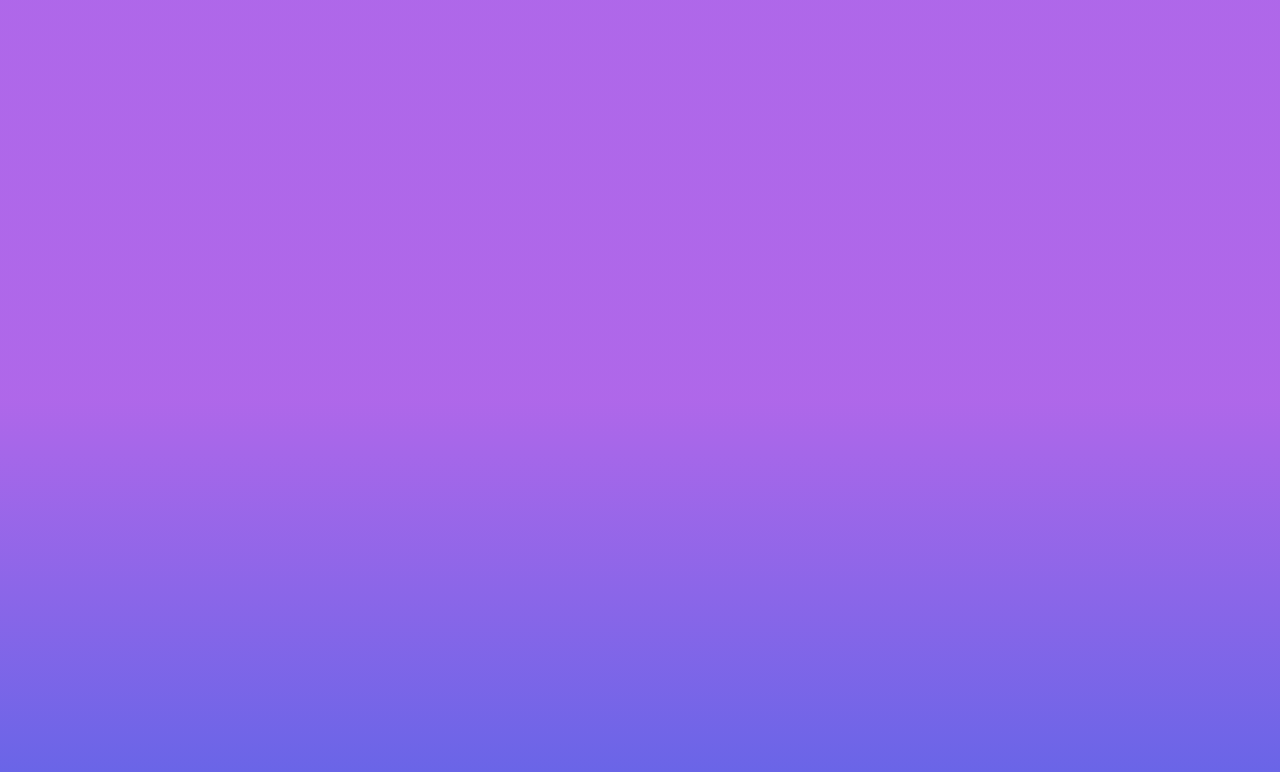
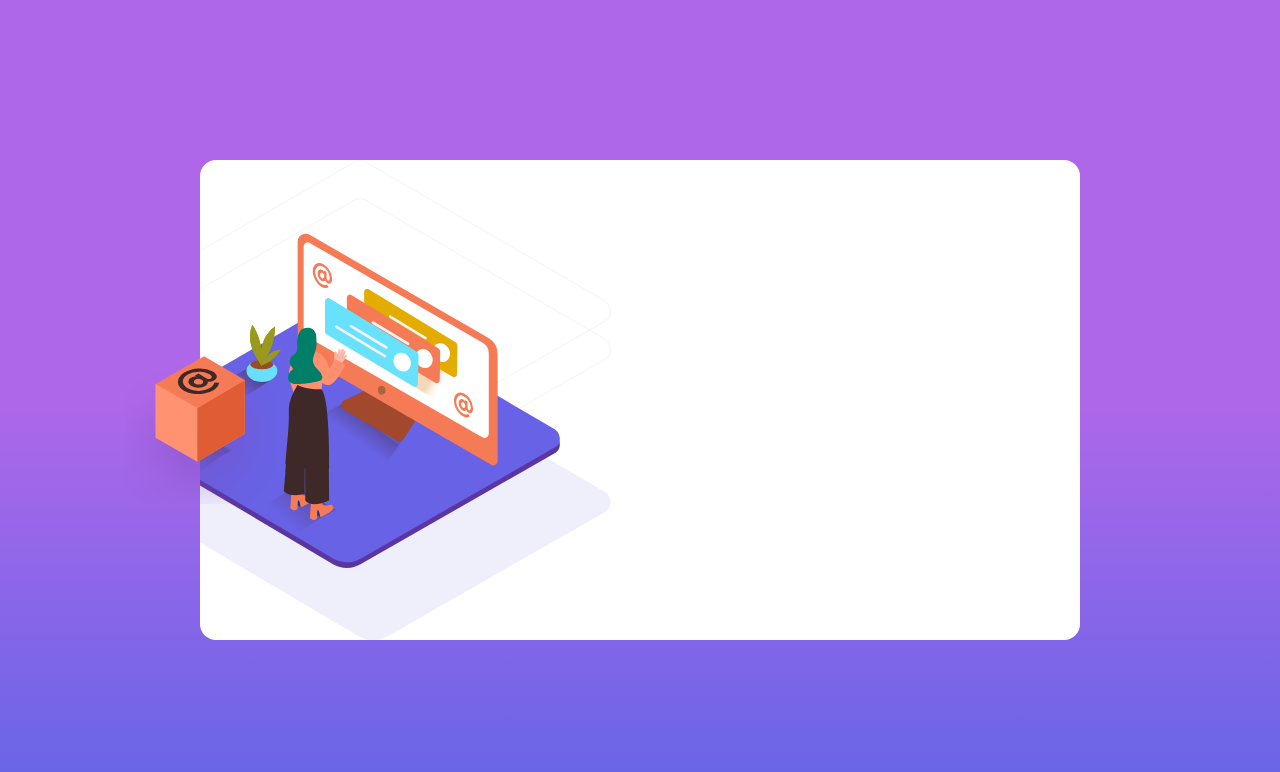
Before and after one commit to RicardoSerrano19/frontent_faq-accordion-card, a plain HTML site: page index.html in a window 1280 px wide. Drawn offline with Linux system fonts and the light colour scheme.

Commit message:
feat: add styles for images

```diff
--- a/index.html
+++ b/index.html
@@ -13,5 +13,12 @@
 </head>
 <body>
 
+  <main class="faq">
+    <section class="faq__image">
+    </section>
+    <section class="faq__content">
+
+    </section>
+  </main>
 </body>
 </html>
--- a/style.css
+++ b/style.css
@@ -25,3 +25,37 @@ body{
     font-family: 'Kumbh Sans', sans-serif;
     background: linear-gradient(180deg, var(--soft-violet) 50%, var(--soft-blue) 100%);
 }
+
+.faq{
+    display: flex;
+    width: 55rem;
+    height: 30rem;
+    max-width: 90%;
+    border-radius: 1rem;
+    background-color: white;
+}
+
+.faq section{
+    flex: 0 0 50%;
+    position: relative;
+}
+
+.faq__image::after{
+    content: '';
+    width: 150px;
+    height: 150px;
+    top: 56%;
+    left: 0%;
+    background-image: url('./images/illustration-box-desktop.svg');
+    background-position: top;
+    transform: translate(-50%, -50%);
+    position: absolute;
+}
+.faq__image{
+    background-image:
+        url('./images/illustration-woman-online-desktop.svg'),
+        url('./images/bg-pattern-desktop.svg');
+    background-repeat: no-repeat;
+    background-size: contain, cover;
+    background-position: -10vh center;
+}
```
